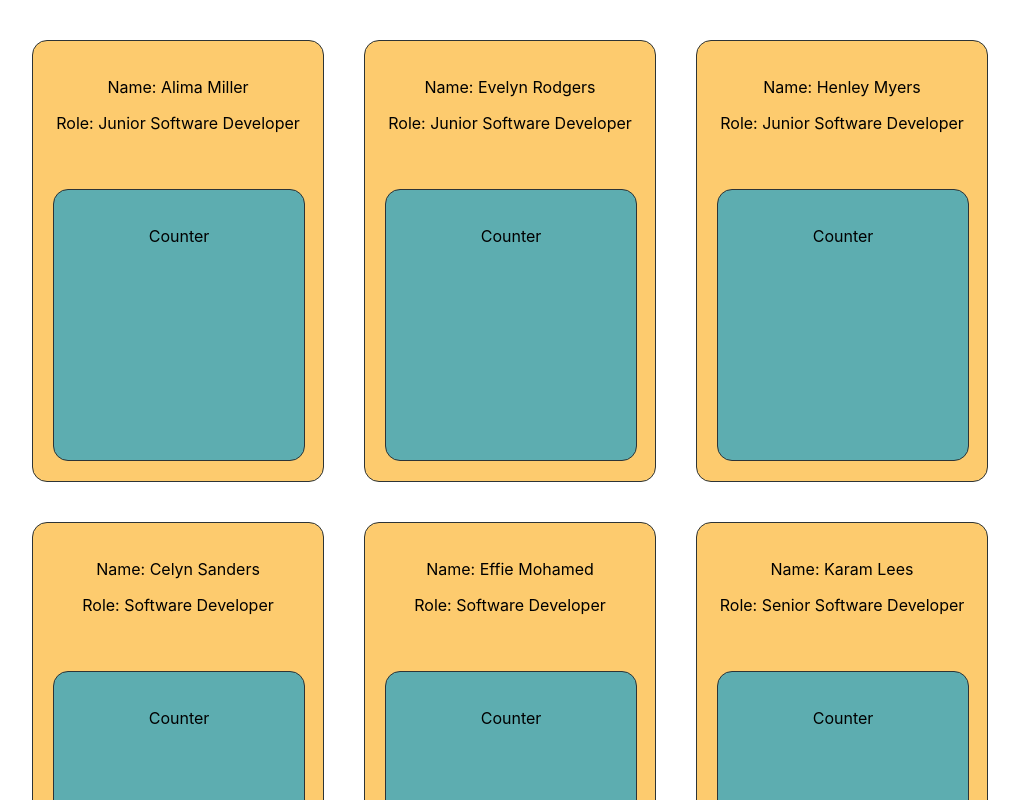
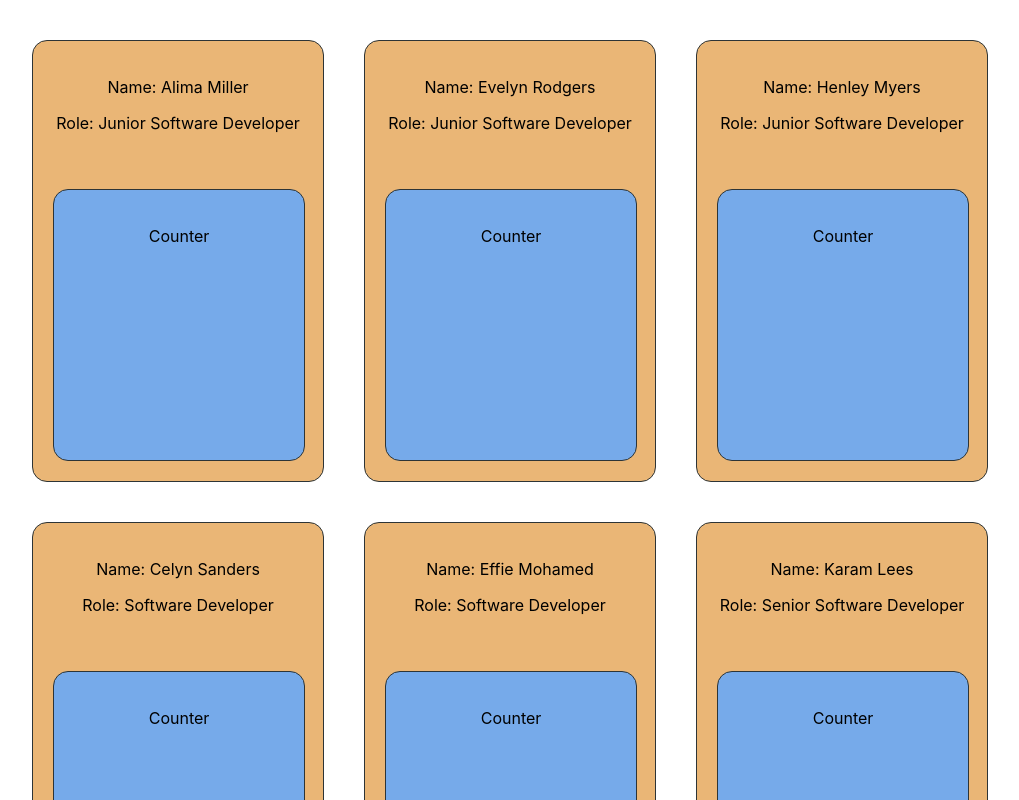
Before and after one commit to JonathanRadford/Tracker, a React (Create React App) app: page / in a window 1280 px wide. Shown: the top 800 px of the page, without its empty margins (8-1027 px from the left). Built offline with nearby package versions, Linux system fonts and the light colour scheme.

Commit message:
Counter added

```diff
--- a/src/App.jsx
+++ b/src/App.jsx
@@ -3,7 +3,6 @@ import Tracker from "./components/Tracker/Tracker"
 import team from './data/workers';
 
 function App() {
-  console.log(team[0].name);
   return (
     <div className="App">
         <Tracker name={team[0].name} role={team[0].role}  />
--- a/src/assets/sass/_variables.scss
+++ b/src/assets/sass/_variables.scss
@@ -1,4 +1,4 @@
 $color-black: #2D3436;
 $color-white: #FFFFFF;
-$color-primary: #5DADB0;
-$color-secondary: #FDCB6E;
+$color-primary: #76aaea;
+$color-secondary: #eab676;
```
